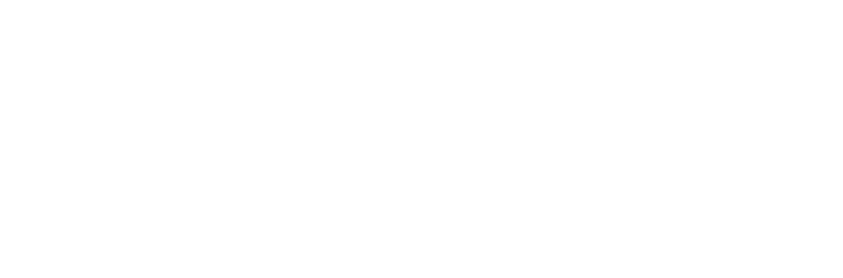
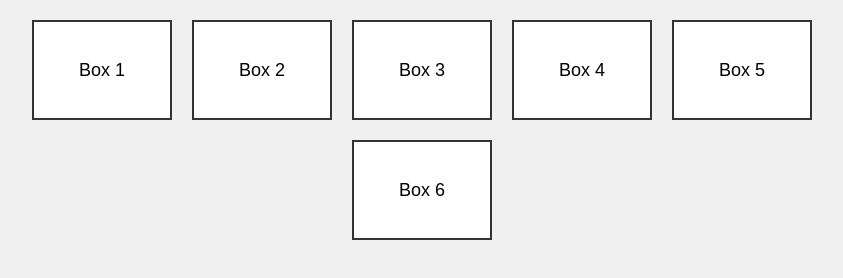
Before and after one commit to amanrawat130/js_proejcts, a plain HTML site: page colorChanger/index.html in a window 1280 px wide. Shown: the whole page, without its empty margins (218-1061 px from the left). Drawn offline with Linux system fonts and the light colour scheme.

Commit message:
all files added

```diff
--- a/colorChanger/index.html
+++ b/colorChanger/index.html
@@ -3,9 +3,20 @@
 <head>
     <meta charset="UTF-8">
     <meta name="viewport" content="width=device-width, initial-scale=1.0">
-    <title>Document</title>
+    <link rel="stylesheet" href="style.css">
+    <title>Color Changer</title>
 </head>
 <body>
+    <div class="container">
+    <div class="box">Box 1</div>
+    <div class="box">Box 2</div>
+    <div class="box">Box 3</div>
+    <div class="box">Box 4</div>
+    <div class="box">Box 5</div>
+    <div class="box">Box 6</div>
+  </div>
+
+   <script src="script.js"></script>
 
 </body>
 </html>
--- /dev/null
+++ b/colorChanger/style.css
@@ -0,0 +1,37 @@
+* {
+  margin: 0;
+  padding: 0;
+  box-sizing: border-box;
+}
+
+body {
+  font-family: sans-serif;
+  background-color: #f0f0f0;
+  padding: 20px;
+}
+
+.container {
+  display: flex;
+  flex-wrap: wrap;
+  justify-content: center;
+  gap: 20px;
+  max-width: 900px;
+  margin: 0 auto;
+}
+
+.box {
+  width: 140px;
+  height: 100px;
+  background-color: white;
+  border: 2px solid #333;
+  display: flex;
+  align-items: center;
+  justify-content: center;
+  font-size: 18px;
+  cursor: pointer;
+  transition: background-color 0.3s ease, color 0.3s ease;
+}
+
+.box:hover {
+  background-color: #ddd;
+}
```
Also changed, not shown: colorChanger/script.js (added).
